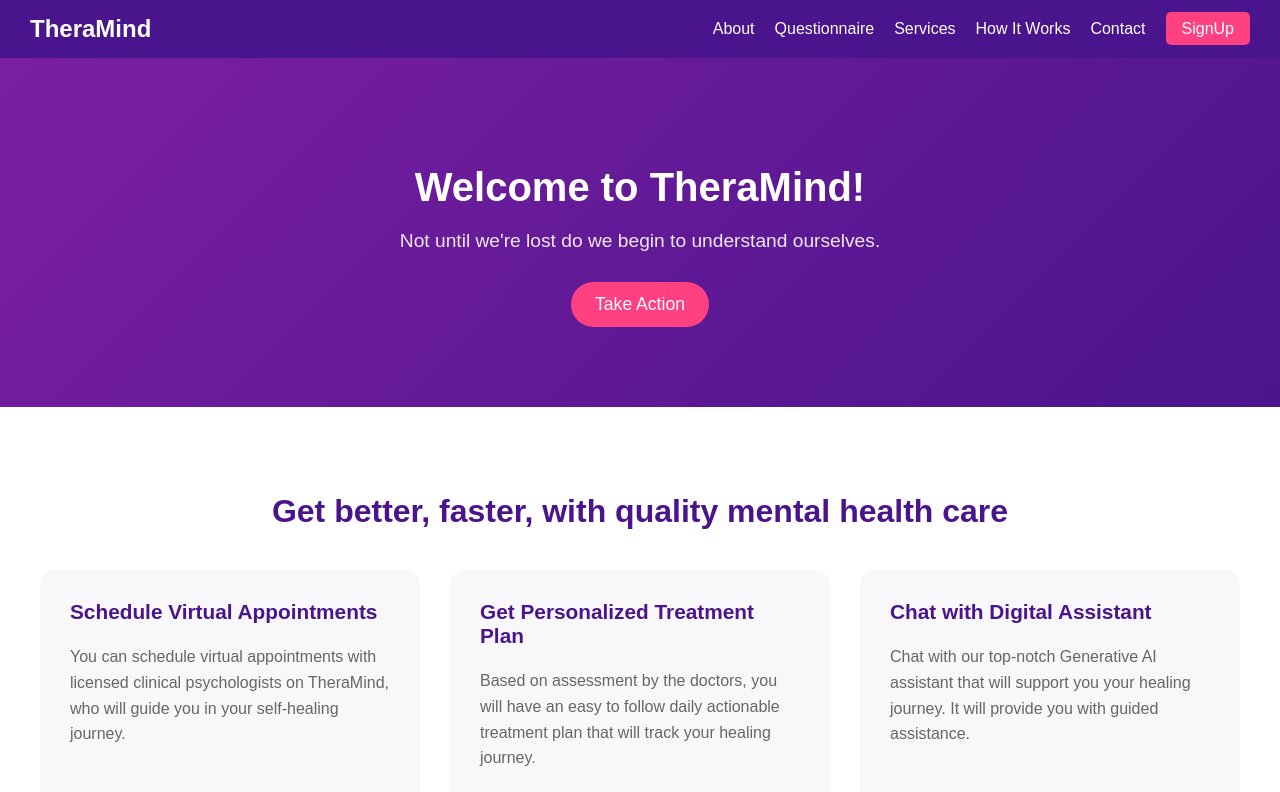
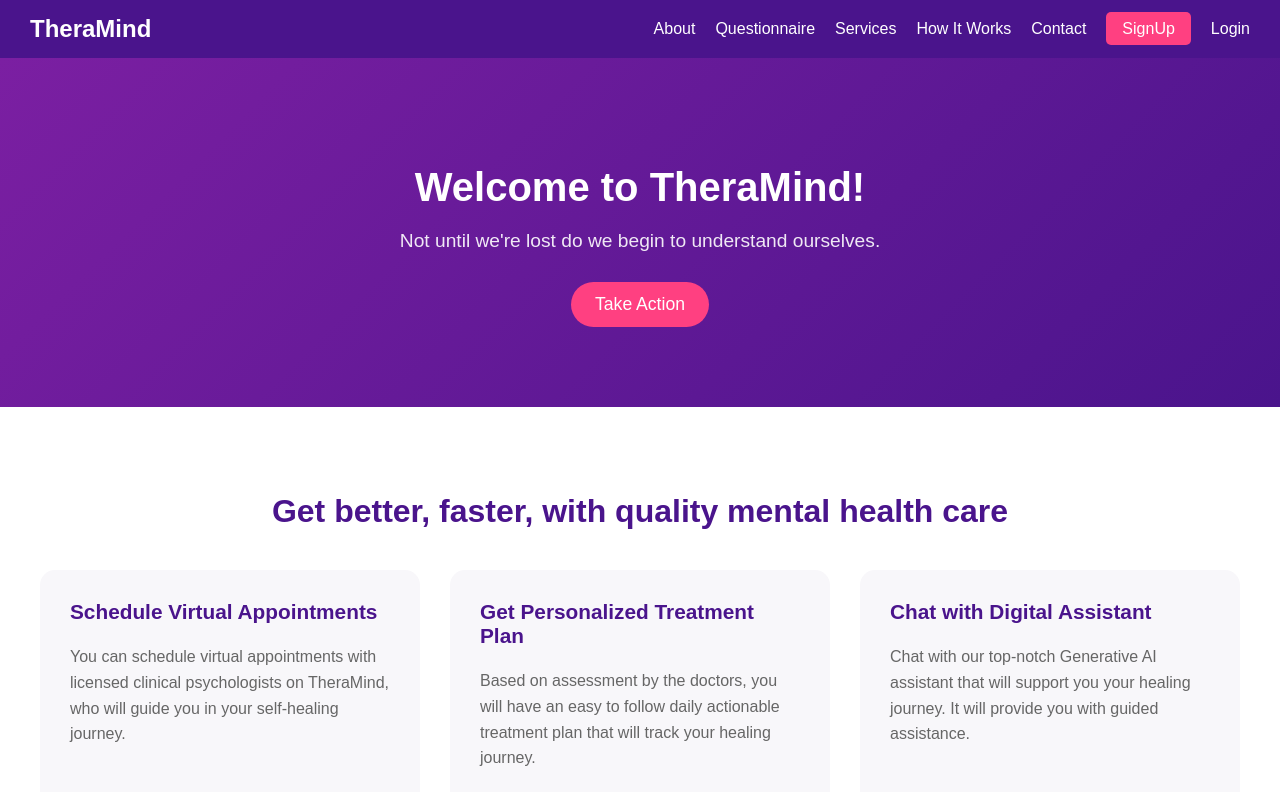
Before and after one commit to poetabdullah/theramind, a React (Create React App) app: page / in a window 1280 px wide. Shown: the top 792 px of the page. Built offline with nearby package versions, Linux system fonts and the light colour scheme.

Commit message:
Included Login Button on homepage

```diff
--- a/src/components/Navbar.js
+++ b/src/components/Navbar.js
@@ -1,16 +1,34 @@
-
-import React from 'react';
+import React from "react";
 
 const Navbar = () => (
   <nav className="navbar">
     <div className="logo">TheraMind</div>
     <ul className="nav-links">
-      <li><a href="#about">About</a></li>
-      <li><a href="/Questionnaire">Questionnaire</a></li>
-      <li><a href="#services">Services</a></li>
-      <li><a href="#how-it-works">How It Works</a></li>
-      <li><a href="#contact">Contact</a></li>
-      <li><a href="#signup" className="signup-btn">SignUp</a></li>
+      <li>
+        <a href="#about">About</a>
+      </li>
+      <li>
+        <a href="/Questionnaire">Questionnaire</a>
+      </li>
+      <li>
+        <a href="#services">Services</a>
+      </li>
+      <li>
+        <a href="#how-it-works">How It Works</a>
+      </li>
+      <li>
+        <a href="#contact">Contact</a>
+      </li>
+      <li>
+        <a href="#signup" className="signup-btn">
+          SignUp
+        </a>
+      </li>
+      <li>
+        <a href="#login" className="login-btn">
+          Login
+        </a>
+      </li>
     </ul>
   </nav>
 );
```
Also changed, not shown: src/index.js (+7 -8 lines).
